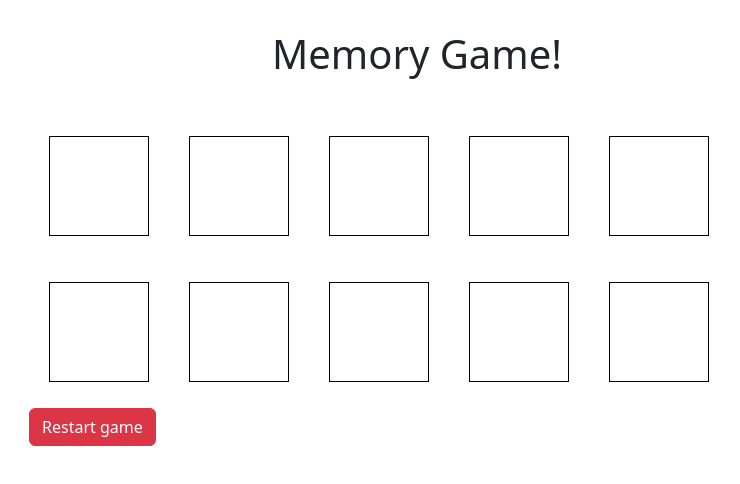
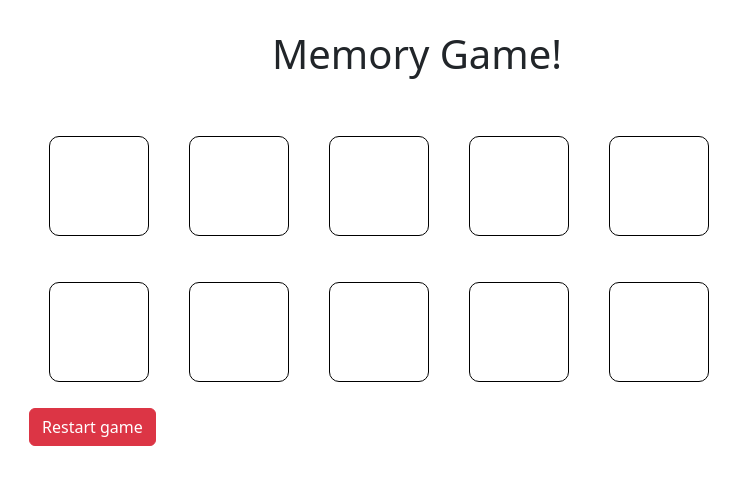
Before and after one commit to briannatran1/memory-game, a plain HTML site: page demo/index.html in a window 1280 px wide. Shown: the full height of the page, 223-963 px from the left. Drawn offline with nearby package versions, Linux system fonts and the light colour scheme.

Commit message:
added card styles

```diff
--- a/demo/memory-game.css
+++ b/demo/memory-game.css
@@ -8,6 +8,10 @@
   display: inline-block;
 }
 
+.card-item {
+  border-radius: 10%;
+}
+
 h1 {
   text-align: center;
   padding: 30px;
```
